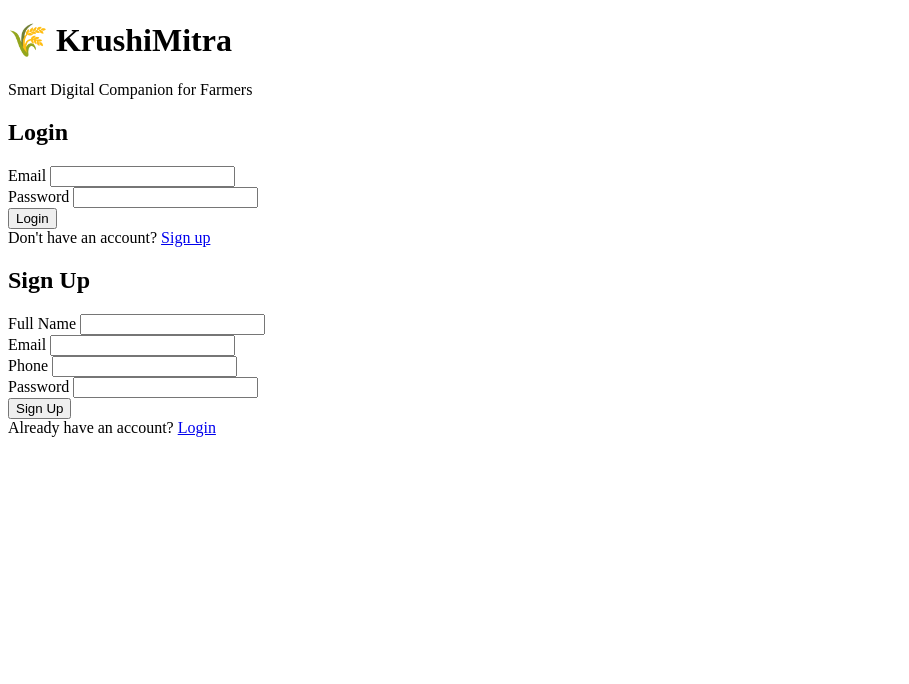
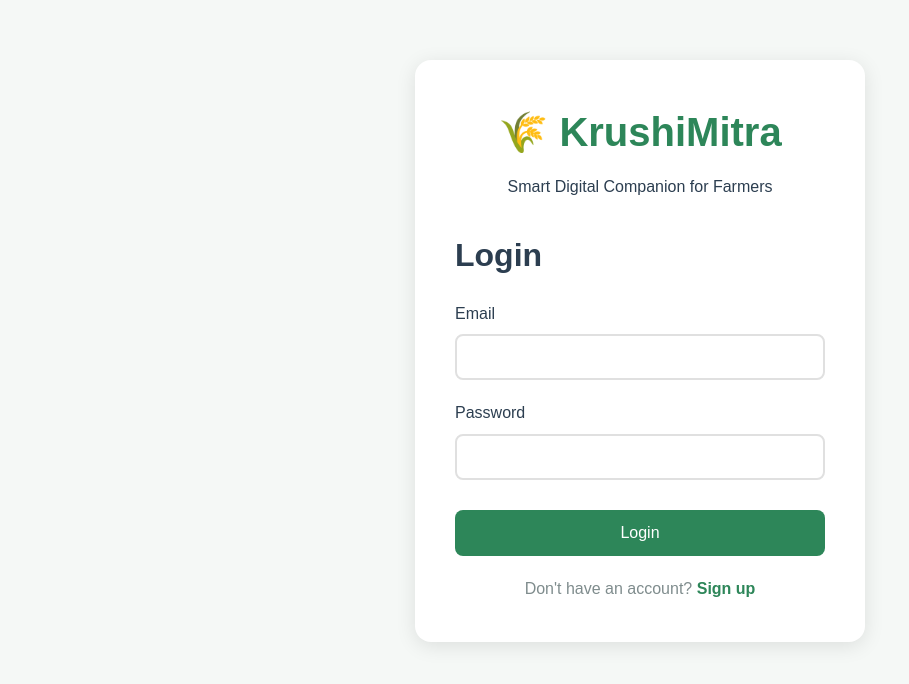
Before and after one commit to mahantayya-S8123/krushi-mitra-backend, a website: page public/index.html in a window 1280 px wide. Shown: the whole page, without its empty margins (0-909 px from the left). Drawn offline with Linux system fonts and the light colour scheme.

Commit message:
Fix CSS and JS asset paths

```diff
--- a/public/index.html
+++ b/public/index.html
@@ -4,7 +4,7 @@
   <meta charset="UTF-8">
   <meta name="viewport" content="width=device-width, initial-scale=1.0">
   <title>KrushiMitra | Smart Digital Companion</title>
-  <link rel="stylesheet" href="css/styles.css">
+  <link rel="stylesheet" href="assets/css/main.css">
 </head>
 <body>
 
```
